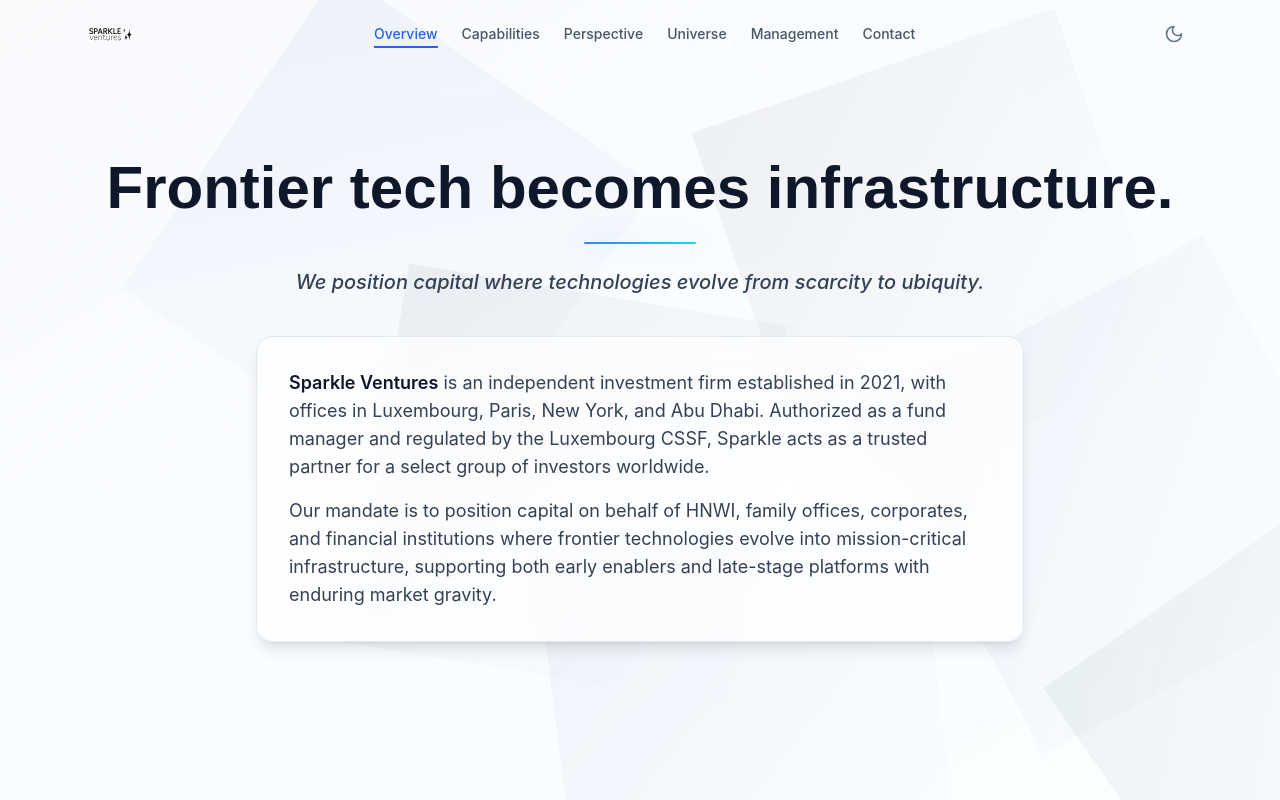
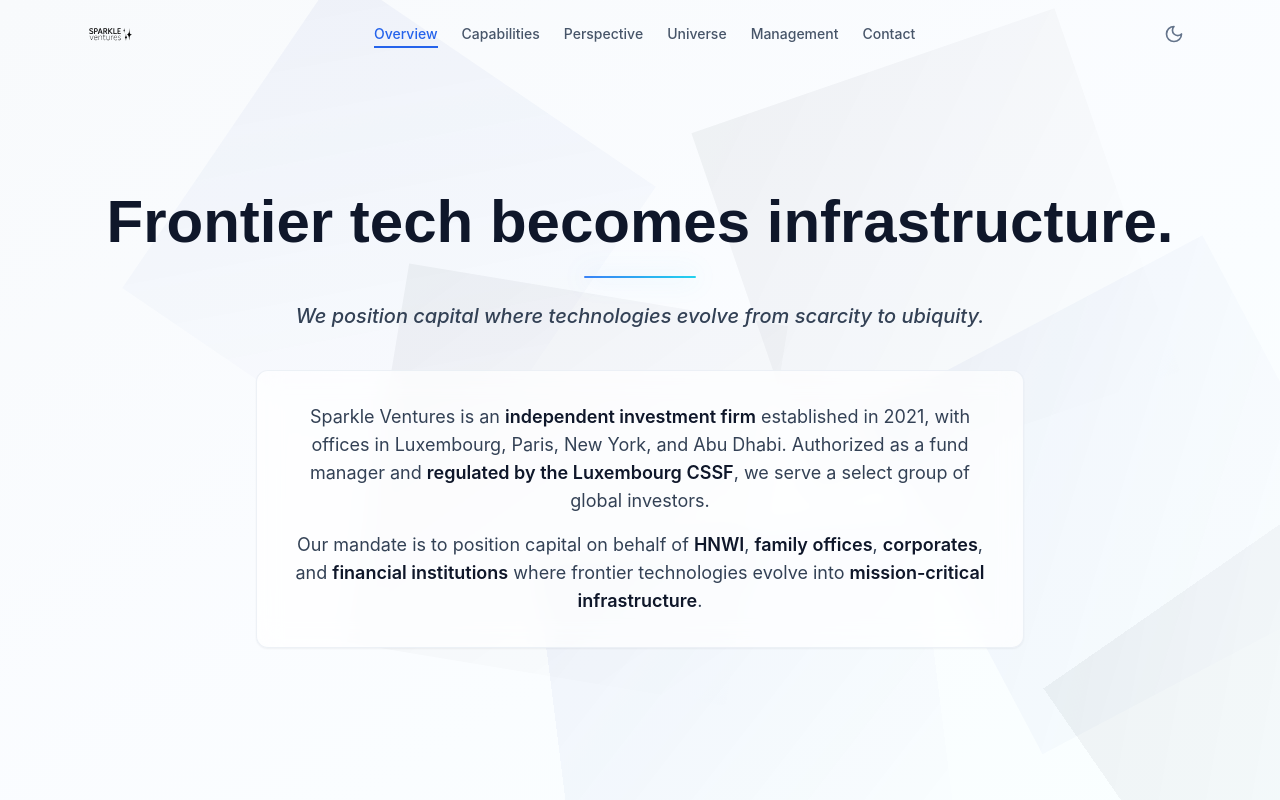
Before and after one commit to thsvc/sparkle-static, a React (Vite) app: page / in a window 1280 px wide. Shown: the top 800 px of the page. Built offline with nearby package versions, Linux system fonts and the light colour scheme.

Commit message:
Update App.jsx

```diff
--- a/src/App.jsx
+++ b/src/App.jsx
@@ -836,33 +836,50 @@
   );
 };
 
-// === Carte de visite institutionnelle ===
+// === Option A : Minimaliste institutionnel (version raffinée) ===
 const BusinessCardIntro = () => {
   return (
-    <motion.div
-      initial={{ opacity: 0, y: 20 }}
-      animate={{ opacity: 1, y: 0 }}
-      transition={{ duration: 0.8, delay: 0.2 }}
-      className="max-w-3xl mx-auto mb-10"
-    >
-      <div className="rounded-2xl border border-slate-200 dark:border-slate-700 bg-white/70 dark:bg-slate-800/70 backdrop-blur-md shadow-lg p-6 md:p-8 text-left">
-        <p className="text-base md:text-lg text-slate-700 dark:text-slate-300 leading-relaxed">
-          <span className="font-semibold text-slate-900 dark:text-white">
-            Sparkle Ventures
-          </span>{" "}
-          is an independent investment firm established in 2021, with offices in
-          Luxembourg, Paris, New York, and Abu Dhabi. Authorized as a fund manager
-          and regulated by the Luxembourg CSSF, Sparkle acts as a trusted partner
-          for a select group of investors worldwide.
-        </p>
-        <p className="mt-4 text-base md:text-lg text-slate-700 dark:text-slate-300 leading-relaxed">
-          Our mandate is to position capital on behalf of HNWI, family offices,
-          corporates, and financial institutions where frontier technologies
-          evolve into mission-critical infrastructure, supporting both early
-          enablers and late-stage platforms with enduring market gravity.
-        </p>
-      </div>
-    </motion.div>
+    <div className="mx-auto max-w-3xl text-left md:text-center bg-white/70 dark:bg-slate-900/40 backdrop-blur-md border border-slate-200/60 dark:border-slate-700/60 rounded-xl p-6 md:p-8 shadow-sm">
+
+      {/* Paragraphe institutionnel */}
+      <p className="text-base md:text-lg leading-relaxed text-slate-700 dark:text-slate-300">
+        Sparkle Ventures is an{" "}
+        <span className="font-semibold text-slate-900 dark:text-white">
+          independent investment firm
+        </span>{" "}
+        established in 2021, with offices in Luxembourg, Paris, New York, and Abu Dhabi.
+        Authorized as a fund manager and{" "}
+        <span className="font-semibold text-slate-900 dark:text-white">
+          regulated by the Luxembourg CSSF
+        </span>
+        , we serve a select group of global investors.
+      </p>
+
+      {/* Mandat */}
+      <p className="mt-4 text-base md:text-lg leading-relaxed text-slate-700 dark:text-slate-300">
+        Our mandate is to position capital on behalf of{" "}
+        <span className="font-semibold text-slate-900 dark:text-white">
+          HNWI
+        </span>
+        ,{" "}
+        <span className="font-semibold text-slate-900 dark:text-white">
+          family offices
+        </span>
+        ,{" "}
+        <span className="font-semibold text-slate-900 dark:text-white">
+          corporates
+        </span>
+        , and{" "}
+        <span className="font-semibold text-slate-900 dark:text-white">
+          financial institutions
+        </span>{" "}
+        where frontier technologies evolve into{" "}
+        <span className="font-semibold text-slate-900 dark:text-white">
+          mission-critical infrastructure
+        </span>
+        .
+      </p>
+    </div>
   );
 };
 
```
